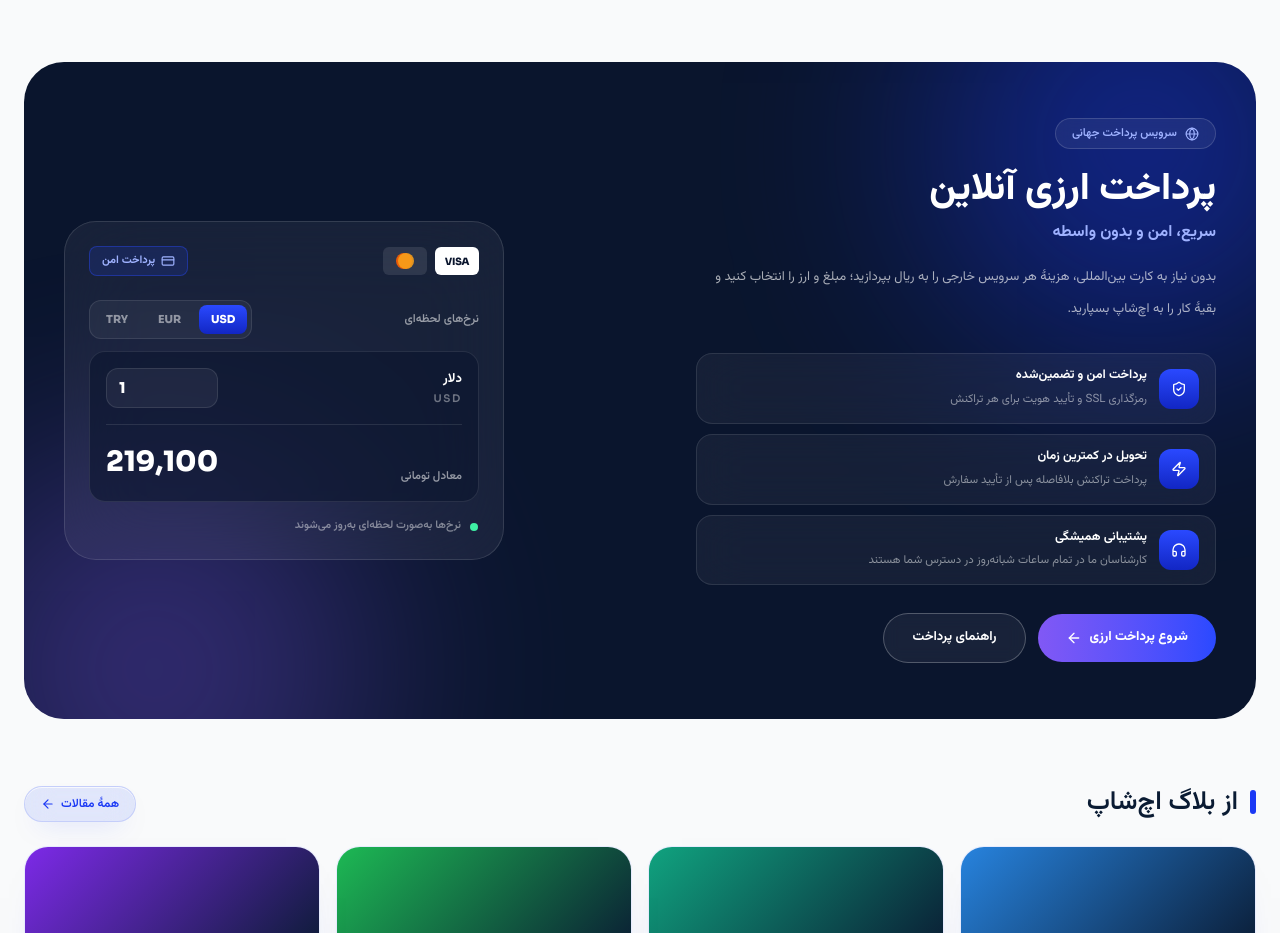
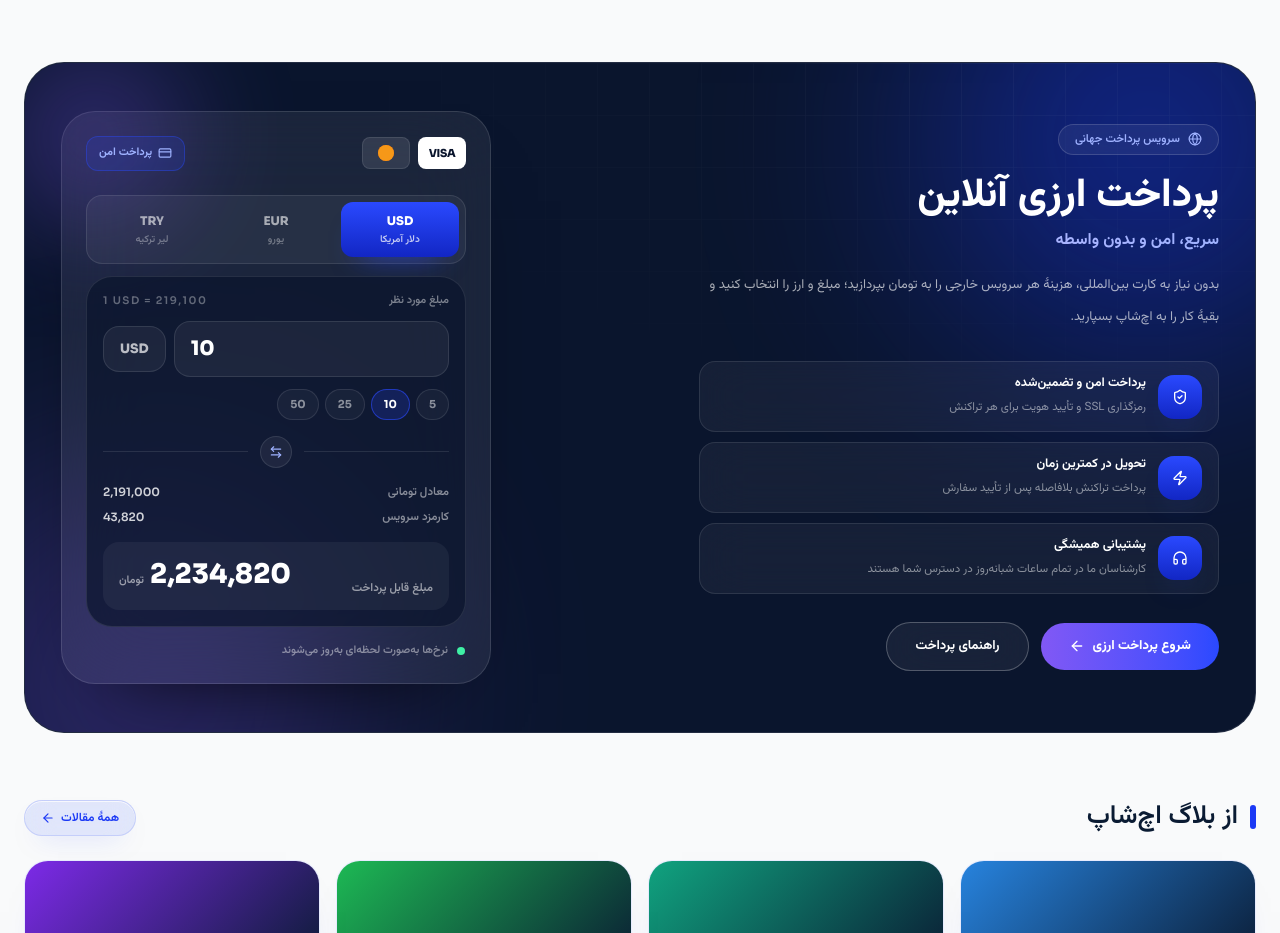
Before and after one commit to hesaamhub/echshop, a Next.js app: page / in a window 1280 px wide. Shown: the part 4236-5169 px from the top of the page. Built offline with nearby package versions, Linux system fonts and the light colour scheme.

Commit message:
style: بازطراحی بخش پرداخت ارزی

```diff
--- a/src/components/site/CurrencyPay.tsx
+++ b/src/components/site/CurrencyPay.tsx
@@ -2,7 +2,15 @@
 
 import { useState } from "react"
 import Link from "next/link"
-import { ArrowLeft, CreditCard, Globe, Headphones, ShieldCheck, Zap } from "lucide-react"
+import {
+  ArrowLeft,
+  ArrowLeftRight,
+  CreditCard,
+  Globe,
+  Headphones,
+  ShieldCheck,
+  Zap,
+} from "lucide-react"
 
 type Currency = {
   code: string
@@ -11,10 +19,12 @@ type Currency = {
 }
 
 const CURRENCIES: Currency[] = [
-  { code: "USD", label: "دلار", rate: 219100 },
+  { code: "USD", label: "دلار آمریکا", rate: 219100 },
   { code: "EUR", label: "یورو", rate: 236400 },
-  { code: "TRY", label: "لیر", rate: 6350 },
+  { code: "TRY", label: "لیر ترکیه", rate: 6350 },
 ]
+
+const PRESETS = [5, 10, 25, 50]
 
 const BENEFITS = [
   {
@@ -40,39 +50,53 @@ function latinNumber(value: number) {
 
 export default function CurrencyPay() {
   const [code, setCode] = useState(CURRENCIES[0].code)
-  const [amount, setAmount] = useState(1)
+  const [amount, setAmount] = useState(10)
 
   const currency = CURRENCIES.find((entry) => entry.code === code) ?? CURRENCIES[0]
-  const total = currency.rate * (Number.isFinite(amount) ? amount : 0)
+  const safeAmount = Number.isFinite(amount) ? amount : 0
+  const subtotal = currency.rate * safeAmount
+  const fee = Math.round(subtotal * 0.02)
+  const total = subtotal + fee
 
   return (
-    <div className="relative overflow-hidden rounded-[40px] bg-[#0a152d] px-5 py-10 md:px-10 md:py-14">
-      {/* مش رنگی */}
+    <div className="relative overflow-hidden rounded-[40px] border border-white/10 bg-[#0a152d] px-4 py-8 md:px-9 md:py-12">
+      {/* مش رنگی و شبکه */}
       <span
-        className="pointer-events-none absolute -right-24 -top-32 h-[420px] w-[420px] rounded-full bg-[#1b39f5] opacity-45 blur-[110px]"
+        className="pointer-events-none absolute -right-28 -top-36 h-[440px] w-[440px] rounded-full bg-[#1b39f5] opacity-45 blur-[120px]"
         aria-hidden
       />
       <span
-        className="pointer-events-none absolute -bottom-40 -left-20 h-[420px] w-[420px] rounded-full bg-[#8158f5] opacity-35 blur-[110px]"
+        className="pointer-events-none absolute -bottom-44 -left-24 h-[440px] w-[440px] rounded-full bg-[#8158f5] opacity-30 blur-[120px]"
+        aria-hidden
+      />
+      <span
+        className="pointer-events-none absolute inset-0 opacity-[0.06]"
+        style={{
+          backgroundImage:
+            "linear-gradient(rgba(255,255,255,0.6) 1px, transparent 1px), linear-gradient(90deg, rgba(255,255,255,0.6) 1px, transparent 1px)",
+          backgroundSize: "52px 52px",
+          maskImage: "radial-gradient(75% 70% at 80% 0%, #000 0%, transparent 78%)",
+          WebkitMaskImage: "radial-gradient(75% 70% at 80% 0%, #000 0%, transparent 78%)",
+        }}
         aria-hidden
       />
 
-      <div className="relative grid items-center gap-8 lg:grid-cols-[1fr_440px]">
+      <div className="relative grid items-center gap-8 lg:grid-cols-[1fr_430px]">
         {/* متن و مزیت‌ها */}
         <div className="text-right">
-          <span className="inline-flex items-center gap-2 rounded-full border border-white/15 bg-white/[0.06] px-4 py-1.5 text-[11.5px] font-semibold text-[#9fb2ff] backdrop-blur-sm">
+          <span className="inline-flex items-center gap-2 rounded-full border border-white/15 bg-white/[0.06] px-4 py-1.5 text-[11.5px] font-semibold text-[#9fb2ff] backdrop-blur-xl">
             <Globe className="h-3.5 w-3.5" />
             سرویس پرداخت جهانی
           </span>
 
-          <h2 className="font-display mt-4 text-[28px] font-extrabold leading-tight text-white md:text-[38px]">
+          <h2 className="font-display mt-4 text-[28px] font-extrabold leading-tight text-white md:text-[40px]">
             پرداخت ارزی آنلاین
           </h2>
-          <p className="mt-2 text-[14px] font-bold text-[#9fb2ff] md:text-[16px]">
+          <p className="mt-2 bg-gradient-to-l from-[#9fb2ff] to-[#c9b9ff] bg-clip-text text-[14px] font-bold text-transparent md:text-[16px]">
             سریع، امن و بدون واسطه
           </p>
           <p className="mt-4 max-w-[520px] text-[13px] leading-8 text-white/65">
-            بدون نیاز به کارت بین‌المللی، هزینهٔ هر سرویس خارجی را به ریال بپردازید؛
+            بدون نیاز به کارت بین‌المللی، هزینهٔ هر سرویس خارجی را به تومان بپردازید؛
             مبلغ و ارز را انتخاب کنید و بقیهٔ کار را به اچ‌شاپ بسپارید.
           </p>
 
@@ -80,9 +104,9 @@ export default function CurrencyPay() {
             {BENEFITS.map((benefit) => (
               <div
                 key={benefit.title}
-                className="flex items-center gap-3 rounded-2xl border border-white/10 bg-white/[0.05] px-4 py-3 backdrop-blur-xl transition-colors hover:border-white/25"
+                className="group flex items-center gap-3 rounded-2xl border border-white/10 bg-white/[0.05] px-4 py-3 backdrop-blur-xl transition-all duration-300 hover:-translate-y-0.5 hover:border-white/25 hover:bg-white/[0.08]"
               >
-                <span className="grid h-10 w-10 shrink-0 place-items-center rounded-xl bg-gradient-to-b from-[#2a49ff] to-[#1226c4] text-white">
+                <span className="grid h-11 w-11 shrink-0 place-items-center rounded-2xl bg-gradient-to-b from-[#2a49ff] to-[#1226c4] text-white shadow-[0_16px_30px_-18px_rgba(42,73,255,0.95)]">
                   <benefit.icon className="h-4 w-4" />
                 </span>
                 <span>
@@ -103,84 +127,148 @@ export default function CurrencyPay() {
             </Link>
             <Link
               href="/blog"
-              className="rounded-full border border-white/25 bg-white/[0.06] px-7 py-3.5 text-[13px] font-bold text-white backdrop-blur-sm transition-colors hover:bg-white/15"
+              className="rounded-full border border-white/25 bg-white/[0.06] px-7 py-3.5 text-[13px] font-bold text-white backdrop-blur-xl transition-colors hover:bg-white/15"
             >
               راهنمای پرداخت
             </Link>
           </div>
         </div>
 
-        {/* کارت نرخ لحظه‌ای */}
-        <div className="rounded-[32px] border border-white/12 bg-white/[0.06] p-5 backdrop-blur-2xl md:p-6">
-          <div className="flex items-center justify-between">
+        {/* کارت مبدل نرخ */}
+        <div className="relative rounded-[34px] border border-white/12 bg-white/[0.07] p-5 shadow-[0_40px_80px_-50px_rgba(0,0,0,0.9)] backdrop-blur-2xl md:p-6">
+          <span
+            className="pointer-events-none absolute -left-14 -top-16 h-44 w-44 rounded-full bg-[#8158f5] opacity-35 blur-[60px]"
+            aria-hidden
+          />
+
+          <div className="relative flex items-center justify-between">
             <div className="flex items-center gap-2">
-              <span className="font-latin grid h-7 w-11 place-items-center rounded-md bg-white text-[10px] font-extrabold tracking-tight text-[#0a152d]">
+              <span className="font-latin grid h-8 w-12 place-items-center rounded-lg bg-white text-[11px] font-extrabold tracking-tight text-[#0a152d]">
                 VISA
               </span>
-              <span className="relative grid h-7 w-11 place-items-center rounded-md bg-white/10">
-                <span className="absolute left-[13px] h-4 w-4 rounded-full bg-[#ff5f00]/90" aria-hidden />
-                <span className="absolute right-[13px] h-4 w-4 rounded-full bg-[#f79e1b]/90" aria-hidden />
+              <span className="relative grid h-8 w-12 place-items-center rounded-lg border border-white/10 bg-white/10">
+                <span className="absolute left-[15px] h-4 w-4 rounded-full bg-[#ff5f00]/90" aria-hidden />
+                <span className="absolute right-[15px] h-4 w-4 rounded-full bg-[#f79e1b]/90" aria-hidden />
               </span>
             </div>
-            <span className="inline-flex items-center gap-1.5 rounded-lg border border-[#2a49ff]/40 bg-[#2a49ff]/15 px-3 py-1.5 text-[11px] font-bold text-[#9fb2ff]">
+            <span className="inline-flex items-center gap-1.5 rounded-xl border border-[#2a49ff]/40 bg-[#2a49ff]/15 px-3 py-2 text-[11px] font-bold text-[#9fb2ff]">
               <CreditCard className="h-3.5 w-3.5" />
               پرداخت امن
             </span>
           </div>
 
           {/* انتخاب ارز */}
-          <div className="mt-6 flex items-center justify-between">
-            <span className="text-[11.5px] font-semibold text-white/55">نرخ‌های لحظه‌ای</span>
-            <div className="flex items-center gap-1.5 rounded-xl border border-white/10 bg-white/[0.05] p-1">
-              {CURRENCIES.map((entry) => (
+          <div className="relative mt-6 grid grid-cols-3 gap-1.5 rounded-2xl border border-white/10 bg-white/[0.05] p-1.5">
+            {CURRENCIES.map((entry) => {
+              const active = entry.code === currency.code
+
+              return (
                 <button
                   key={entry.code}
                   type="button"
                   onClick={() => setCode(entry.code)}
-                  className={`font-latin rounded-lg px-3 py-1.5 text-[11px] font-extrabold transition-all duration-300 ${
-                    entry.code === currency.code
-                      ? "bg-gradient-to-b from-[#2a49ff] to-[#1226c4] text-white"
-                      : "text-white/50 hover:text-white"
+                  className={`rounded-xl px-2 py-2.5 text-center transition-all duration-300 ${
+                    active
+                      ? "bg-gradient-to-b from-[#2a49ff] to-[#1226c4] shadow-[0_16px_30px_-20px_rgba(42,73,255,0.95)]"
+                      : "hover:bg-white/[0.06]"
                   }`}
                 >
-                  {entry.code}
+                  <span
+                    className={`font-latin block text-[12px] font-extrabold ${
+                      active ? "text-white" : "text-white/60"
+                    }`}
+                  >
+                    {entry.code}
+                  </span>
+                  <span
+                    className={`mt-0.5 block text-[10px] font-semibold ${
+                      active ? "text-white/75" : "text-white/35"
+                    }`}
+                  >
+                    {entry.label}
+                  </span>
                 </button>
-              ))}
-            </div>
+              )
+            })}
           </div>
 
-          {/* مبلغ */}
-          <div className="mt-3 rounded-2xl border border-white/10 bg-[#0a152d]/60 p-4">
+          {/* مبدل */}
+          <div className="relative mt-3 rounded-[26px] border border-white/10 bg-[#0a152d]/70 p-4">
             <div className="flex items-center justify-between gap-3">
-              <div className="text-right">
-                <div className="text-[13px] font-bold text-white">{currency.label}</div>
-                <div className="font-latin mt-0.5 text-[10.5px] font-semibold tracking-[0.16em] text-white/40">
-                  {currency.code}
-                </div>
-              </div>
+              <span className="text-[11px] font-semibold text-white/45">مبلغ مورد نظر</span>
+              <span className="font-latin text-[10.5px] font-semibold tracking-[0.14em] text-white/35" dir="ltr">
+                1 {currency.code} = {latinNumber(currency.rate)}
+              </span>
+            </div>
+
+            <div className="mt-3 flex items-center gap-2">
               <input
                 type="number"
                 min={1}
                 max={10000}
                 value={amount}
                 onChange={(event) => setAmount(Math.max(0, Number(event.target.value)))}
-                className="font-latin w-28 rounded-xl border border-white/10 bg-white/[0.06] px-3 py-2 text-left text-[15px] font-extrabold text-white outline-none transition-colors focus:border-[#2a49ff]"
+                className="font-latin w-full rounded-2xl border border-white/10 bg-white/[0.06] px-4 py-3 text-left text-[20px] font-extrabold text-white outline-none transition-colors focus:border-[#2a49ff]"
                 dir="ltr"
                 aria-label="مبلغ ارز"
               />
+              <span className="font-latin grid shrink-0 place-items-center rounded-2xl border border-white/10 bg-white/[0.06] px-4 py-3 text-[13px] font-extrabold text-white/70">
+                {currency.code}
+              </span>
             </div>
 
-            <div className="mt-4 flex items-end justify-between border-t border-white/10 pt-4">
-              <span className="text-[11.5px] font-semibold text-white/55">معادل تومانی</span>
-              <span className="font-display text-[24px] font-extrabold text-white md:text-[28px]">
+            <div className="mt-3 flex flex-wrap gap-1.5">
+              {PRESETS.map((preset) => (
+                <button
+                  key={preset}
+                  type="button"
+                  onClick={() => setAmount(preset)}
+                  className={`font-latin rounded-full border px-3 py-1.5 text-[11px] font-bold transition-all duration-300 ${
+                    safeAmount === preset
+                      ? "border-[#2a49ff]/60 bg-[#2a49ff]/20 text-white"
+                      : "border-white/10 bg-white/[0.04] text-white/50 hover:text-white"
+                  }`}
+                >
+                  {preset}
+                </button>
+              ))}
+            </div>
+
+            <div className="my-4 flex items-center gap-3">
+              <span className="h-px flex-1 bg-white/10" aria-hidden />
+              <span className="grid h-8 w-8 place-items-center rounded-full border border-white/10 bg-white/[0.06] text-[#9fb2ff]">
+                <ArrowLeftRight className="h-3.5 w-3.5" />
+              </span>
+              <span className="h-px flex-1 bg-white/10" aria-hidden />
+            </div>
+
+            <div className="space-y-2 text-[11.5px] font-semibold text-white/50">
+              <div className="flex items-center justify-between">
+                <span>معادل تومانی</span>
+                <span className="font-latin text-white/80" dir="ltr">
+                  {latinNumber(subtotal)}
+                </span>
+              </div>
+              <div className="flex items-center justify-between">
+                <span>کارمزد سرویس</span>
+                <span className="font-latin text-white/80" dir="ltr">
+                  {latinNumber(fee)}
+                </span>
+              </div>
+            </div>
+
+            <div className="mt-4 flex items-end justify-between rounded-2xl bg-white/[0.05] px-4 py-3">
+              <span className="text-[11.5px] font-semibold text-white/55">مبلغ قابل پرداخت</span>
+              <span className="font-display text-[24px] font-extrabold text-white md:text-[27px]">
                 <span className="font-latin" dir="ltr">
                   {latinNumber(total)}
                 </span>
+                <span className="mr-1.5 text-[11px] font-semibold text-white/55">تومان</span>
               </span>
             </div>
           </div>
 
-          <div className="mt-4 flex items-center gap-2 text-[11px] font-semibold text-white/45">
+          <div className="relative mt-4 flex items-center gap-2 text-[11px] font-semibold text-white/45">
             <span className="relative grid h-2.5 w-2.5 place-items-center" aria-hidden>
               <span className="absolute inset-0 animate-ping rounded-full bg-[#3ff0a5]/60" />
               <span className="relative h-2 w-2 rounded-full bg-[#3ff0a5]" />
```
